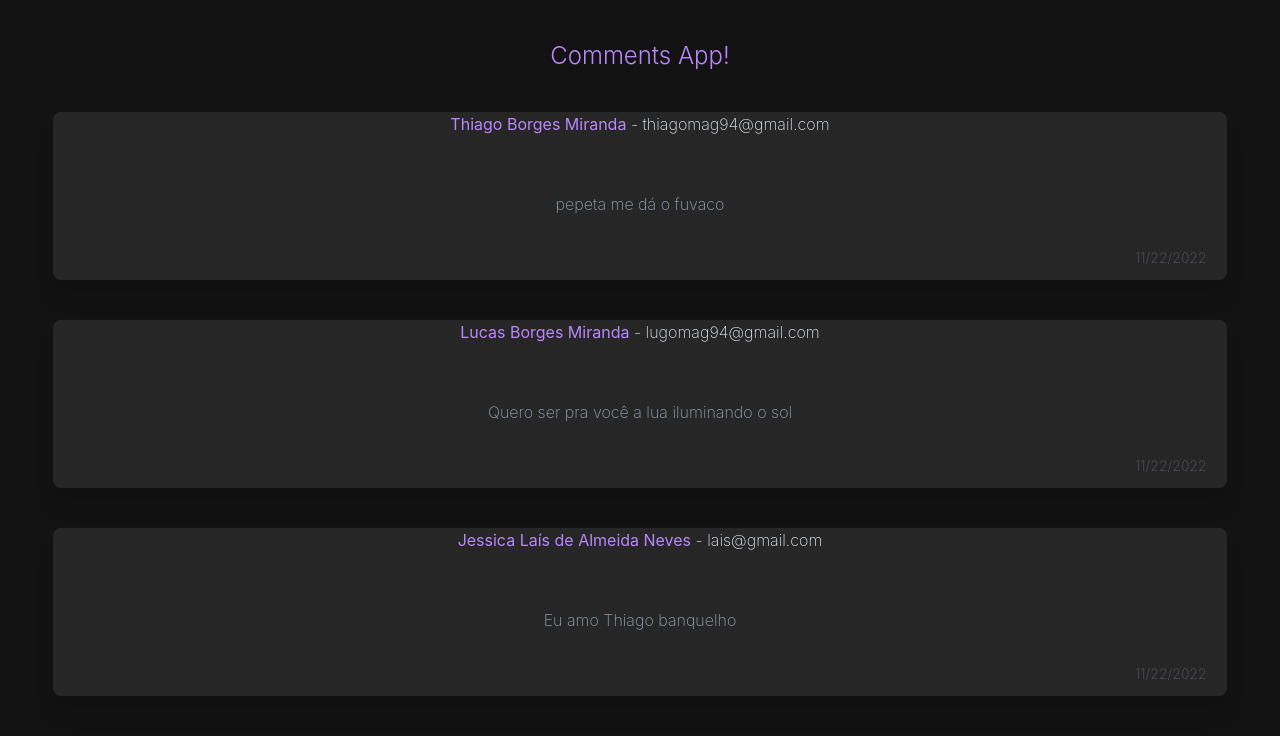
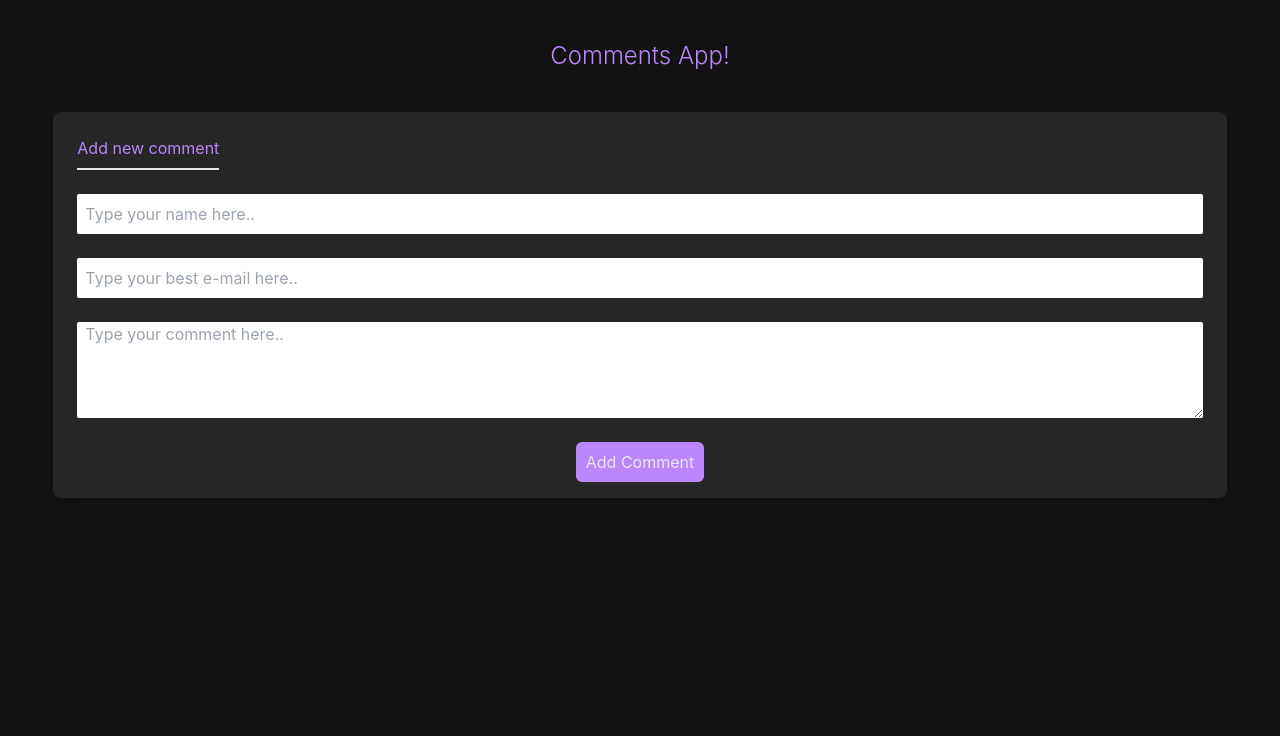
Before and after one commit to thiagomag94/Comments-app-react, a React (Create React App) app: page / in a window 1280 px wide. Shown: the top 736 px of the page. Built offline with nearby package versions, Linux system fonts and the light colour scheme.

Commit message:
adding feature delete comment

```diff
--- a/src/App.js
+++ b/src/App.js
@@ -8,24 +8,8 @@ class App extends React.Component {
 
   state = {
     comments: [
-      {
-        name:'Thiago Borges Miranda',
-        email:'thiagomag94@gmail.com',
-        date: new Date(),
-        message: 'pepeta me dá o fuvaco'
-      },
-      {
-        name:'Lucas Borges Miranda',
-        email:'lugomag94@gmail.com',
-        date: new Date(),
-        message: 'Quero ser pra você a lua iluminando o sol'
-      },
-      {
-        name:'Jessica Laís de Almeida Neves',
-        email:'lais@gmail.com',
-        date: new Date(),
-        message: 'Eu amo Thiago banquelho'
-      },
+
+
     ],
     form: {
       name:"",
@@ -56,6 +40,15 @@ addComment = (event) => {
       message:"",
     }
   })
+}
+
+DeleteComment = (comment) =>{
+  console.log(comment)
+  const newFilteredList = this.state.comments.filter(filteredComment => filteredComment !== comment)
+  this.setState({
+    comments: newFilteredList
+  })
+  console.log(newFilteredList)
 }
 
 onChangeEmail = (event) => {
@@ -112,6 +105,7 @@ onChangeName = (event) => {
               email={comment.email}
               date={comment.date}
               message ={comment.message}
+              onDeleteComment = {() => {this.DeleteComment(comment)}}
             />
           )
 
@@ -122,6 +116,7 @@ onChangeName = (event) => {
         onChangeMessage = {this.onChangeMessage}
 
         onSubmit = {this.addComment}
+
 
         />
 
--- a/src/components/Comment.jsx
+++ b/src/components/Comment.jsx
@@ -1,14 +1,15 @@
 import "./Comment.css"
 
 const Comment = (props) => {
-    const {name, email, date, message} = props;
+    const {name, email, date, message, onDeleteComment} = props;
 
     return (
 
-        <div className="w-11/12 flex flex-col justify-center items-center bg-neutral-800 rounded-lg shadow-xl gap-4 relative pb-6">
-            <p className="text-primary-color">{name}<span className="text-slate-200 font-extralight "> - {email}</span></p>
-            <div className="text-slate-400 font-extralight p-10">{message}</div>
-            <p className="text-slate-400 font-extralight text-sm absolute right-4 bottom-2 m-1 opacity-40">{date.toLocaleDateString()}</p>
+        <div className="w-11/12 text-sm flex flex-col justify-center items-center bg-neutral-800 rounded-lg shadow-xl gap-4 relative py-4 pb-6 px-4">
+            <p className="text-primary-color border-b border-slate-400 py-2">{name}<span className="text-slate-200 font-extralight text-sm "> - {email}</span></p>
+            <div className="w-4/5 mb-10 text-slate-400 font-extralight p-10 rounded-lg">{message}</div>
+            <p className="text-slate-400 font-extralight absolute right-4 bottom-2 opacity-40">{date.toLocaleDateString()}</p>
+            <button className="text-lg absolute top-0 right-2 cursor-pointer" onClick = {onDeleteComment}>&#10006;</button>
 
         </div>
     )
--- a/src/components/FormNewcomment.jsx
+++ b/src/components/FormNewcomment.jsx
@@ -3,9 +3,9 @@ const FormNewcomment = (event) =>{
 
     return (
 
-        <div onSubmit = {event.onSubmit} className="w-11/12 h-fit bg-neutral-800 rounded-lg mb-16 ">
-            <form className="text-primary-color flex flex-col px-6 shadow-lg gap-6 py-4 ">
-                <h1 className="w-fit py-2 border-b-2 ">Add new comment</h1>
+        <div onSubmit = {event.onSubmit} className="w-11/12 h-fit bg-neutral-800 rounded-lg mb-16  ">
+            <form className="text-primary-color flex flex-col px-6 shadow-lg gap-6 py-4">
+                <h1 className="w-fit text-md py-2 border-b-2 ">Add new comment</h1>
                 <input type="text"  onChange = {event.onChangeName} placeholder="Type your name here.." className="rounded-sm p-2" required></input>
                 <input type="email" onChange = {event.onChangeEmail} placeholder="Type your best e-mail here.." className="rounded-sm p-2" required></input>
                 <textarea type="textarea" onChange = {event.onChangeMessage} rows='4' placeholder="Type your comment here.." className="rounded-sm px-2" required></textarea>
```
